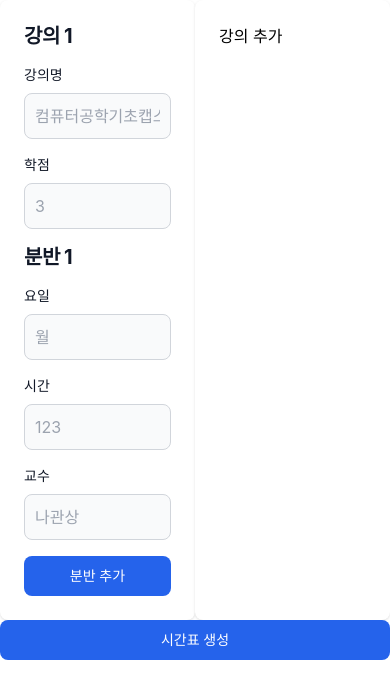
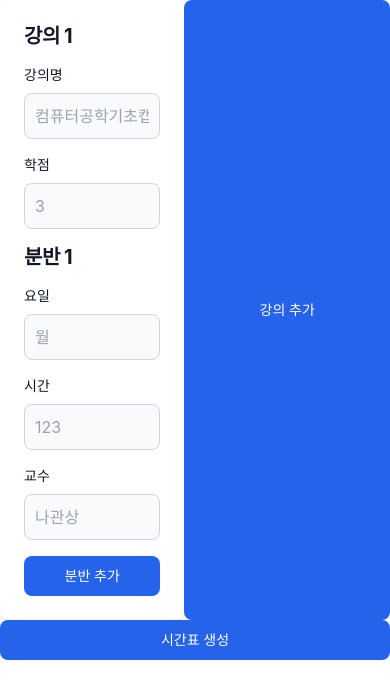
Before and after one commit to wontory/kat, a React (Create React App) app in the folder kat-v2/: page / in a window 390 px wide. Shown: the top 698 px of the page. Built offline with nearby package versions, Linux system fonts and the light colour scheme.

Commit message:
feat: optional rendering of class & division

```diff
--- a/kat-v2/src/App.jsx
+++ b/kat-v2/src/App.jsx
@@ -1,14 +1,35 @@
-import React from 'react';
+import React, { useState } from 'react';
 import ClassItem from './components/Classes/ClassItem';
-import Card from './components/UI/Card';
+import Button from './components/Forms/Button';
 import SubmitButton from './components/Forms/SubmitButton';
 
 function App() {
+  const DUMMY_DATA = [
+    {
+      id: 'c1',
+      name: '',
+      credit: '',
+    },
+  ];
+
+  const [classes, setClasses] = useState(DUMMY_DATA);
+
+  const handleAddClass = () => {
+    const newClass = {
+      id: `c${classes.length + 1}`,
+      name: '',
+      credit: '',
+    };
+    setClasses([...classes, newClass]);
+  };
+
   return (
     <form>
       <div className="flex">
-        <ClassItem id="1" />
-        <Card>강의 추가</Card>
+        {classes.map((classData) => (
+          <ClassItem key={classData.id} id={classData.id} />
+        ))}
+        <Button text="강의 추가" onClick={handleAddClass} />
       </div>
       <SubmitButton text="시간표 생성" />
     </form>
--- a/kat-v2/src/components/Classes/ClassForm.jsx
+++ b/kat-v2/src/components/Classes/ClassForm.jsx
@@ -10,7 +10,6 @@ function ClassForm() {
         name="title"
         id="title"
         placeholder="컴퓨터공학기초캡스톤디자인"
-        required="true"
       />
       <TextInput
         label="학점"
@@ -18,7 +17,6 @@ function ClassForm() {
         name="credit"
         id="credit"
         placeholder="3"
-        required="true"
       />
     </div>
   );
--- a/kat-v2/src/components/Classes/ClassItem.jsx
+++ b/kat-v2/src/components/Classes/ClassItem.jsx
@@ -1,4 +1,4 @@
-import React from 'react';
+import React, { useState } from 'react';
 import Card from '../UI/Card';
 import ClassForm from './ClassForm';
 import DivisionItem from './DivisionItem';
@@ -6,19 +6,40 @@ import Button from '../Forms/Button';
 
 // eslint-disable-next-line react/prop-types
 function ClassItem({ id }) {
+  const DUMMY_DATA = [
+    {
+      id: 'd1',
+      day: '',
+      time: '',
+      professor: '',
+    },
+  ];
+
+  const [divisions, setDivisions] = useState(DUMMY_DATA);
+
+  const handleAddDivision = () => {
+    const newDivision = {
+      id: `d${divisions.length + 1}`,
+      day: '',
+      time: '',
+      professor: '',
+    };
+    setDivisions([...divisions, newDivision]);
+  };
+
   return (
     <Card>
       <h1 className="text-xl font-bold leading-tight tracking-tight text-gray-900 md:text-2xl dark:text-white">
-        강의 {id}
+        강의 {id.toString().substring(1)}
       </h1>
       <div className="space-y-4 md:space-y-6" action="#">
         <ClassForm />
       </div>
+      {divisions.map((division) => (
+        <DivisionItem key={division.id} id={division.id} />
+      ))}
       <div className="space-y-4 md:space-y-6" action="#">
-        <DivisionItem id="1" />
-      </div>
-      <div className="space-y-4 md:space-y-6" action="#">
-        <Button text="분반 추가" />
+        <Button text="분반 추가" onClick={handleAddDivision} />
       </div>
     </Card>
   );
--- a/kat-v2/src/components/Classes/DivisionForm.jsx
+++ b/kat-v2/src/components/Classes/DivisionForm.jsx
@@ -10,7 +10,6 @@ function DivisionForm() {
         name="day"
         id="day"
         placeholder="월"
-        required="true"
       />
       <TextInput
         label="시간"
@@ -18,7 +17,6 @@ function DivisionForm() {
         name="time"
         id="time"
         placeholder="123"
-        required="true"
       />
       <TextInput
         label="교수"
@@ -26,7 +24,6 @@ function DivisionForm() {
         name="professor"
         id="professor"
         placeholder="나관상"
-        required="true"
       />
     </div>
   );
--- a/kat-v2/src/components/Classes/DivisionItem.jsx
+++ b/kat-v2/src/components/Classes/DivisionItem.jsx
@@ -5,11 +5,13 @@ import DivisionForm from './DivisionForm';
 function DivisionItem({ id }) {
   return (
     <div className="space-y-4 md:space-y-6">
-      <h1 className="text-xl font-bold leading-tight tracking-tight text-gray-900 md:text-2xl dark:text-white">
-        분반 {id}
-      </h1>
-      <div className="space-y-4 md:space-y-6" action="#">
-        <DivisionForm />
+      <div className="space-y-4 md:space-y-6">
+        <h1 className="text-xl font-bold leading-tight tracking-tight text-gray-900 md:text-2xl dark:text-white">
+          분반 {id.toString().substring(1)}
+        </h1>
+        <div className="space-y-4 md:space-y-6" action="#">
+          <DivisionForm />
+        </div>
       </div>
     </div>
   );
--- a/kat-v2/src/components/Forms/Button.jsx
+++ b/kat-v2/src/components/Forms/Button.jsx
@@ -1,12 +1,13 @@
 import React from 'react';
 
 // eslint-disable-next-line react/prop-types
-function Button({ text }) {
+function Button({ text, onClick }) {
   return (
     <input
       type="button"
       className="w-full text-white bg-primary-600 hover:bg-primary-700 focus:ring-4 focus:outline-none focus:ring-primary-300 font-medium rounded-lg text-sm px-5 py-2.5 text-center dark:bg-primary-600 dark:hover:bg-primary-700 dark:focus:ring-primary-800"
       value={text}
+      onClick={onClick}
       style={{ cursor: 'pointer' }}
     />
   );
--- a/kat-v2/src/components/Forms/TextInput.jsx
+++ b/kat-v2/src/components/Forms/TextInput.jsx
@@ -1,7 +1,7 @@
 import React from 'react';
 
 // eslint-disable-next-line react/prop-types
-function TextInput({ label, type, name, id, placeholder, required }) {
+function TextInput({ label, type, name, id, placeholder }) {
   return (
     <div>
       <label
@@ -16,7 +16,7 @@ function TextInput({ label, type, name, id, placeholder, required }) {
         id={id}
         className="bg-gray-50 border border-gray-300 text-gray-900 sm:text-sm rounded-lg focus:ring-primary-600 focus:border-primary-600 block w-full p-2.5 dark:bg-gray-700 dark:border-gray-600 dark:placeholder-gray-400 dark:text-white dark:focus:ring-blue-500 dark:focus:border-blue-500"
         placeholder={placeholder}
-        required={required}
+        required
       />
     </div>
   );
```
